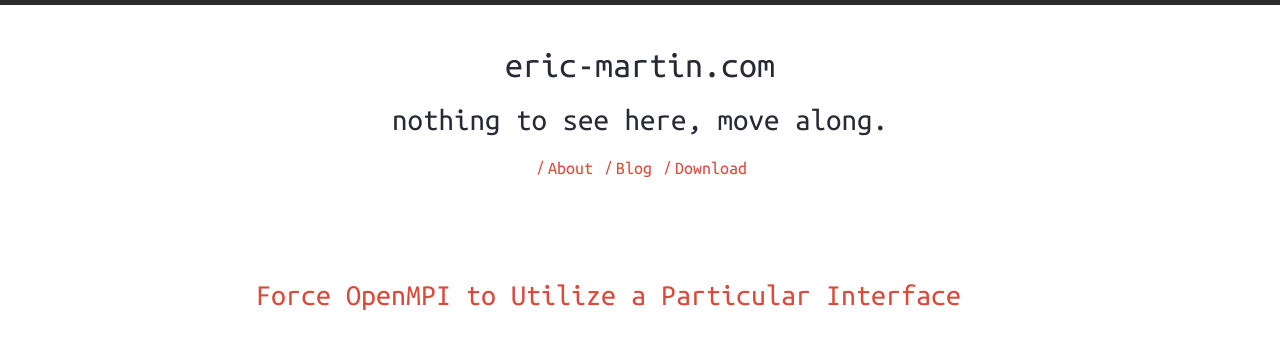
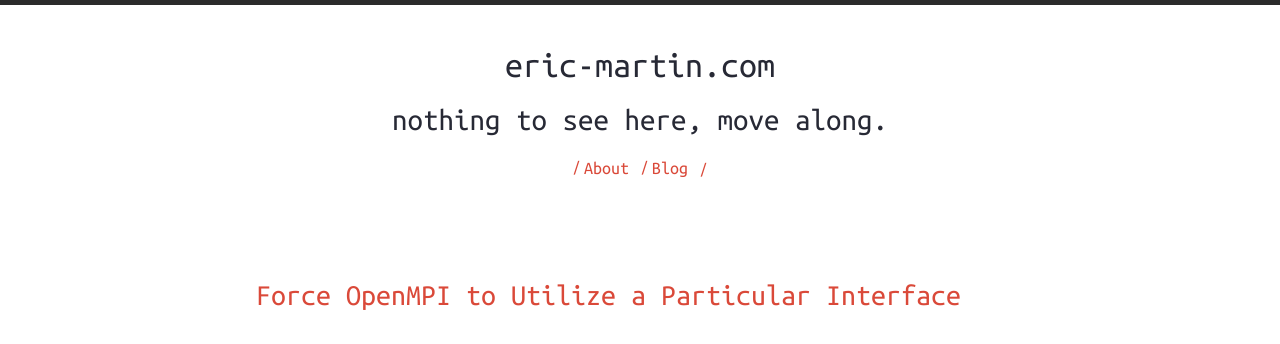
Before and after one commit to erimar77/erimar77.github.io, a Jekyll site: the page built from index.html, in a window 1280 px wide. Shown: the top 344 px of the page. Built offline with Jekyll 4.4.1, drawn with Linux system fonts in a browser that asks for light colours; nearby versions of some CDN libraries.

Commit message:
fix layout

```diff
--- a/_includes/header-links.html
+++ b/_includes/header-links.html
@@ -7,10 +7,7 @@
 	</li>
 	{% if site.harmony.social.github %}
 	<li>
-		<a title="{{ site.harmony.social.github }} on Github"
-			href="https://github.com/gayanvirajith/harmony" target="_blank">
-			Download
-		</a><span>/</span>
+		<a href=""></a><span>/</span>
 	</li>
 	{% endif %}
 </ul>
```
